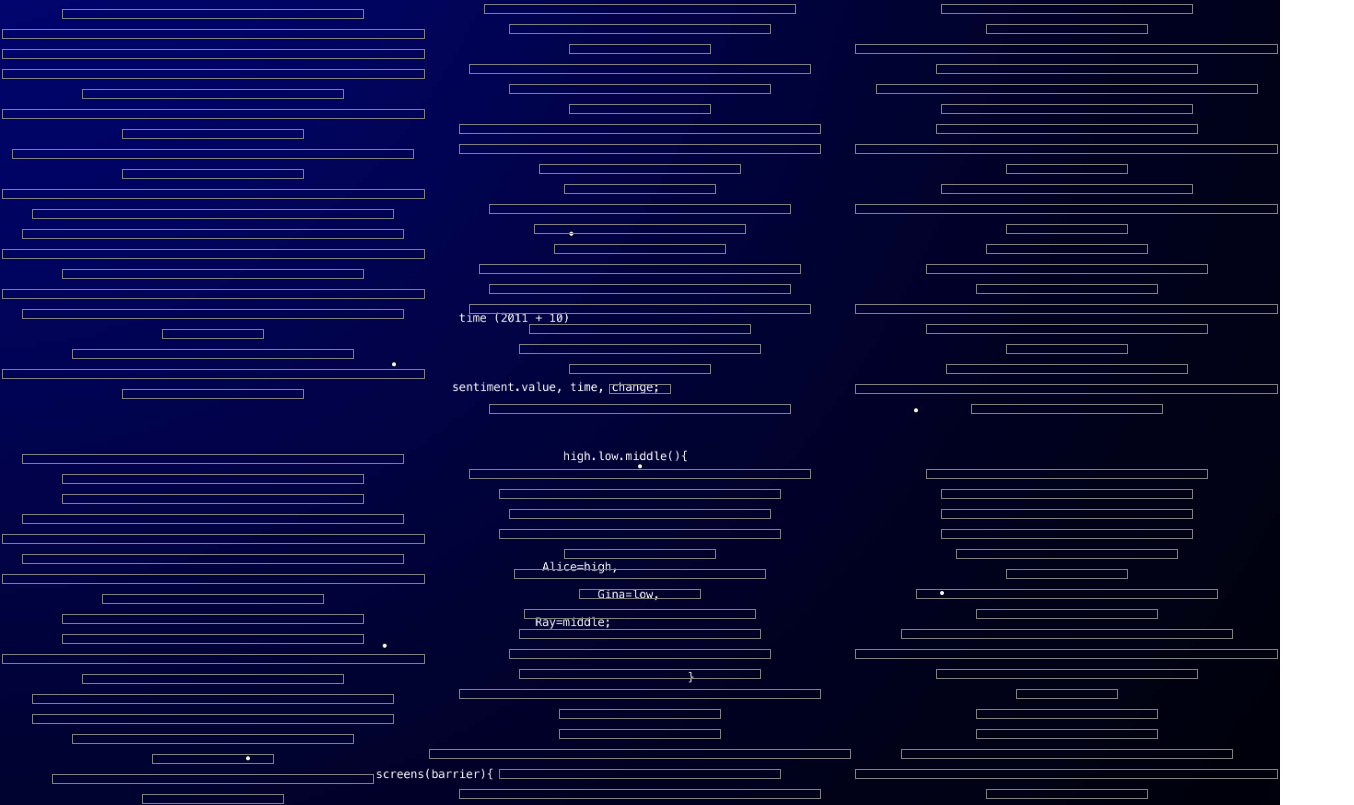
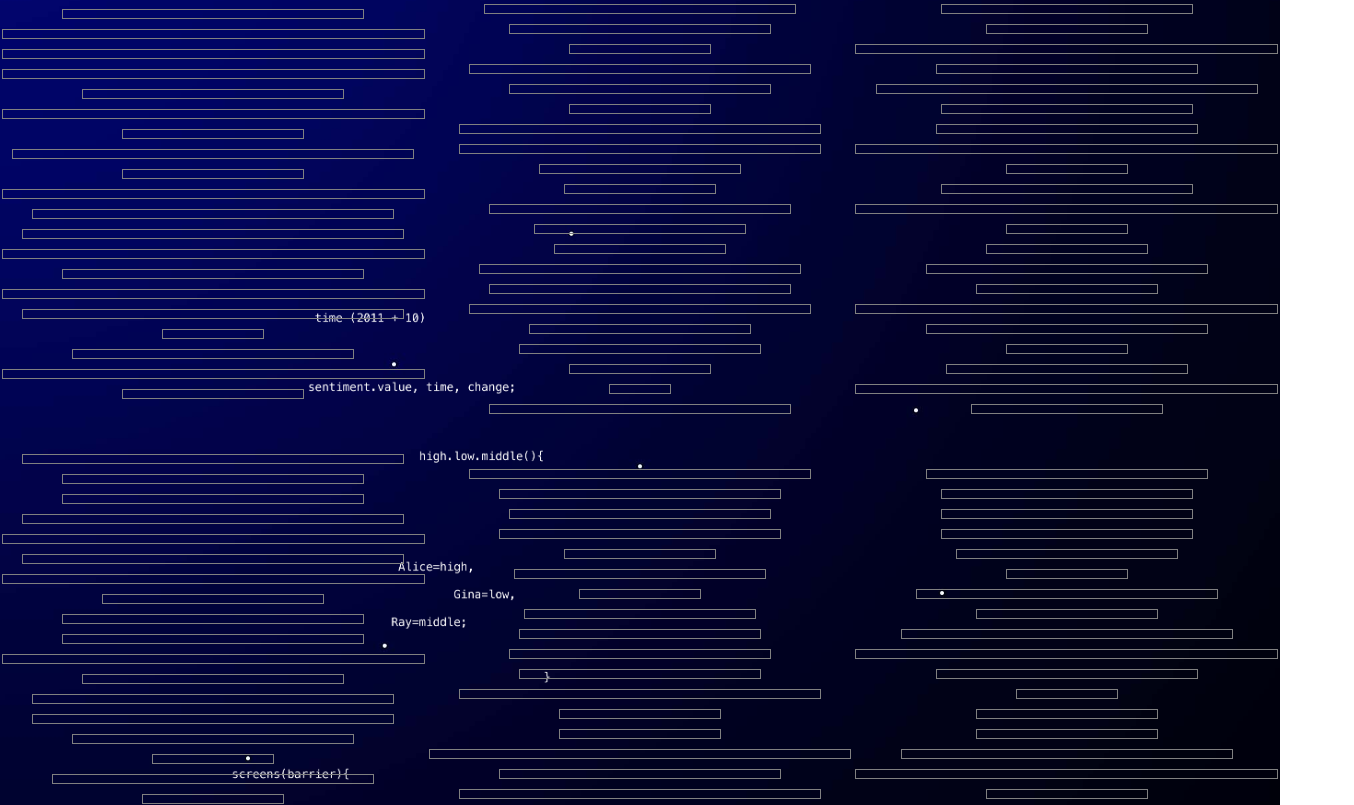
Before and after one commit to carmen-yeh/carmen-yeh.github.io, a React (Create React App) app in the folder frontend/: page /track-record in a window 1280 px wide. Shown: the part 1343-2148 px from the top of the page, 1354 px wide, since content can reach past the window. Built offline with nearby package versions, Linux system fonts and the light colour scheme; what react-animations would draw is missing.

Commit message:
center poems

```diff
--- a/frontend/src/pages/3-happy-birthday/HappyBirthdayPage.js
+++ b/frontend/src/pages/3-happy-birthday/HappyBirthdayPage.js
@@ -18,7 +18,9 @@ function HappyBirthdayPage() {
             </h1>
             <p>HAPPY.BIRTHDAY explores the idea of making meaningful posts through analysing how frequent I post a ‘generic’ birthday message. This experiment was formed through conducting reading analysis of posts where each birthday message is highlighted by a white dot. What counts as a meaningful post?</p>
 
-            <img src={poem} alt="poem" style={{position: "absolute", paddingTop: 700}} />
+            <div style={{display: "flex", justifyContent:"center"}}>
+                <img src={poem} alt="poem" style={{position: "absolute", paddingTop: 700}} />
+            </div>
             <div style={{position: "relative"}}>
                 <BirthdayDot paddingLeft={10} divSize={100} verticalSpace={10}/>
                 <BirthdayDot paddingLeft={40} divSize={100} verticalSpace={10}/>
--- a/frontend/src/pages/4-track-record/TrackRecordPage.js
+++ b/frontend/src/pages/4-track-record/TrackRecordPage.js
@@ -21,7 +21,10 @@ function TrackRecordPage() {
                 TRACK.RECORD
             </h1>
             <p>TRACK.RECORD explores 3 different personal friendships through sentiment (emotional) analysis of messages exchanged between each of them. The wider the line, the happier the message content is.</p>
-            <img src={poem} alt={"poem"} style={{position: "absolute", marginTop: 510, marginLeft: 70}}/>
+
+            <div style={{display: "flex", justifyContent:"center"}}>
+                <img src={poem} alt={"poem"} style={{position: "absolute", marginTop: 510, paddingRight: 500}}/>
+            </div>
 
             <div style={{display: 'flex', justifyContent: "space-evenly", position: "relative"}}>
                 <LineGroup1 />
```
